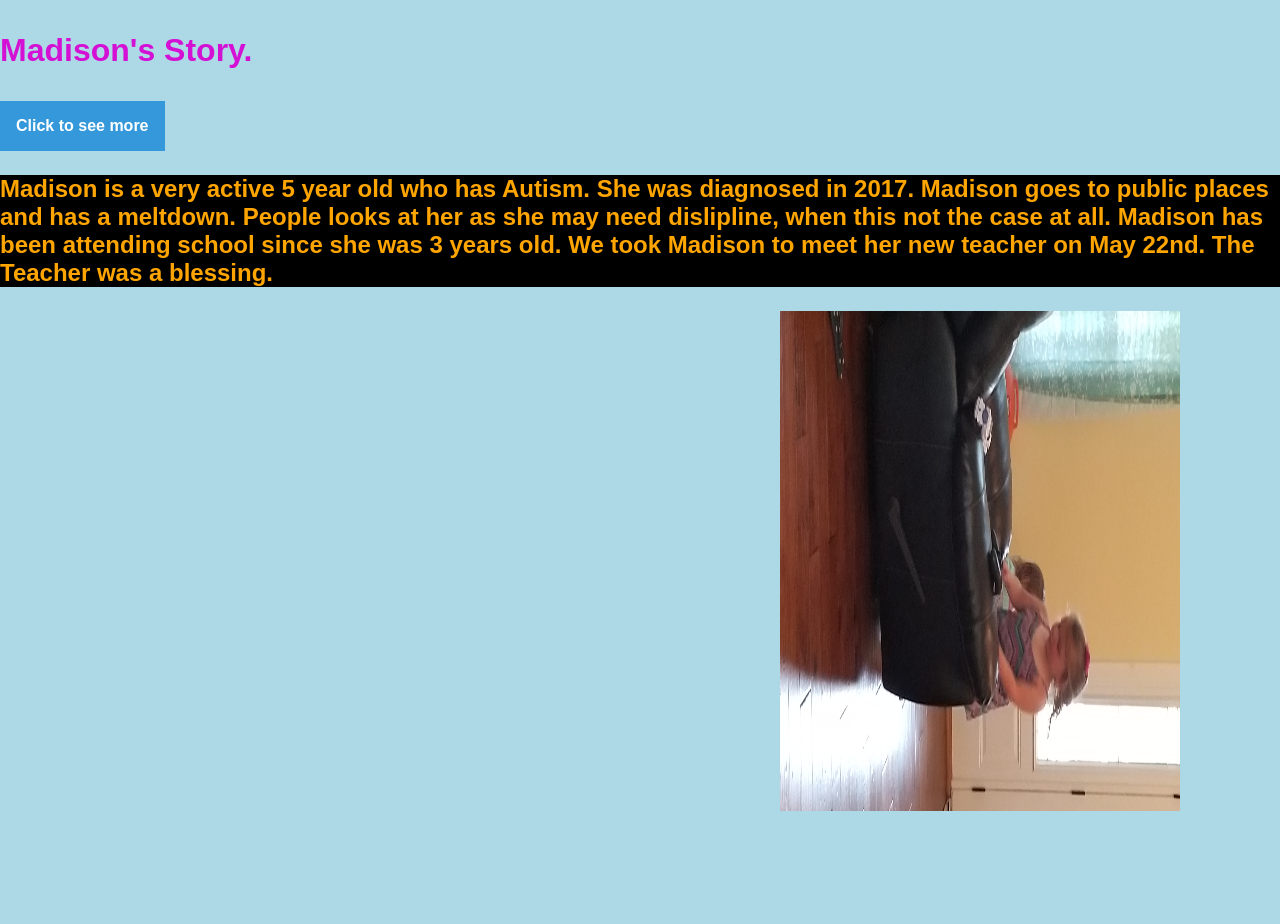
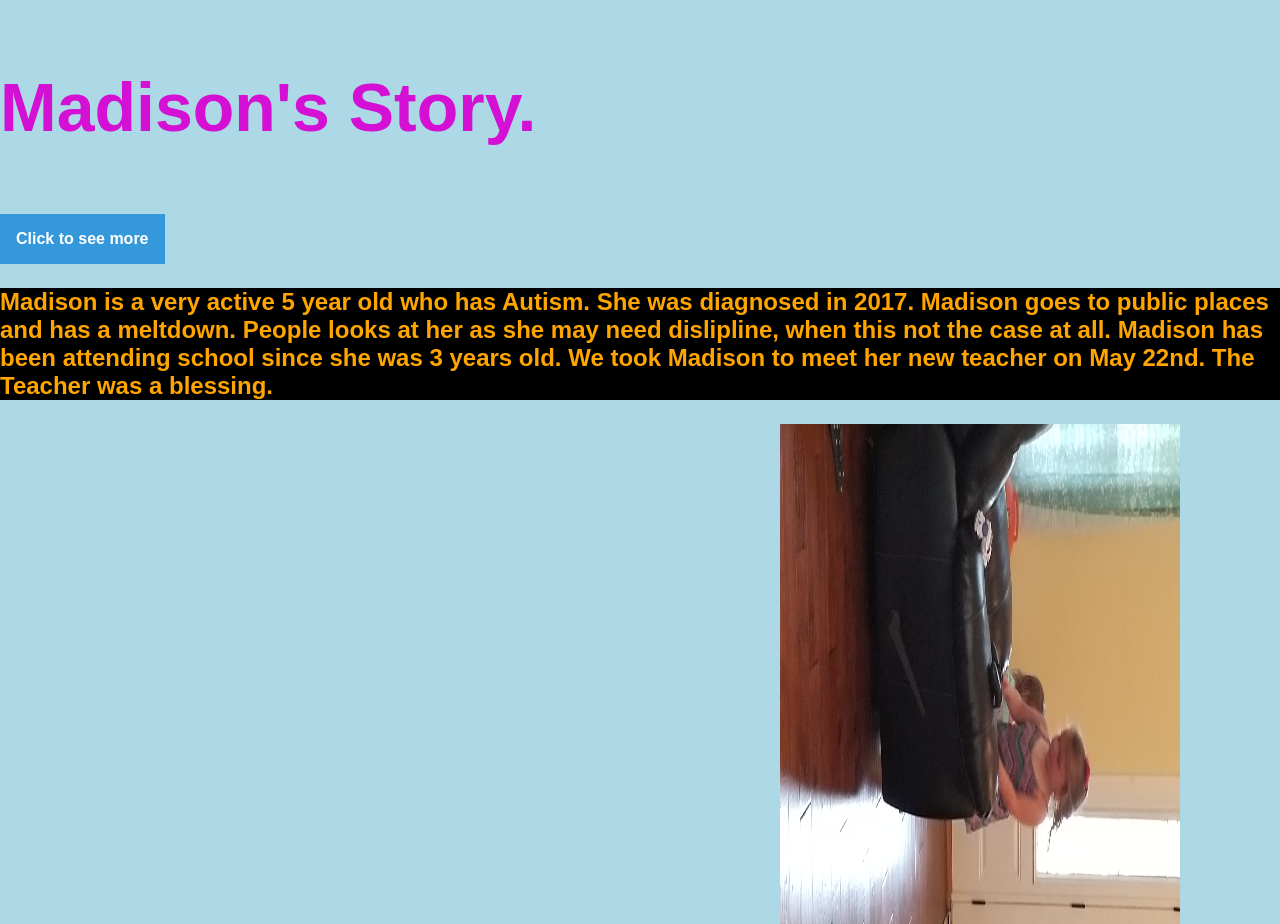
Before and after one commit to Rakkmark/madisonsPage, a plain HTML site: page index.html in a window 1280 px wide. Before the commit the page ends 811 px from the top, so only its background shows below. Drawn offline with Linux system fonts and the light colour scheme.

Commit message:
font siz of madison's story

```diff
--- a/css/main.css
+++ b/css/main.css
@@ -11,6 +11,11 @@ h1 {
     color:  rgb(212, 16, 212);
     font-size: 68px;
 
+}
+
+.title {
+    color:  rgb(212, 16, 212);
+    font-size: 68px;
 }
 
 h2 {
--- a/index.html
+++ b/index.html
@@ -12,7 +12,7 @@
 <body>
     <h1 class="main-header">
 
-        <p>Madison's Story.</p>
+        <p class="title">Madison's Story.</p>
       <div class="dropdown">
         <button onclick="myFunction()" class="dropbtn">Click to see more</button>
         <div id="myDropdown" class="dropdown-content">
```
